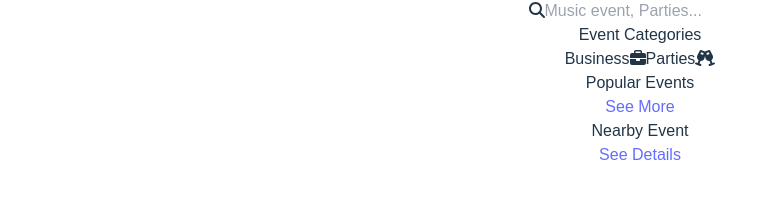
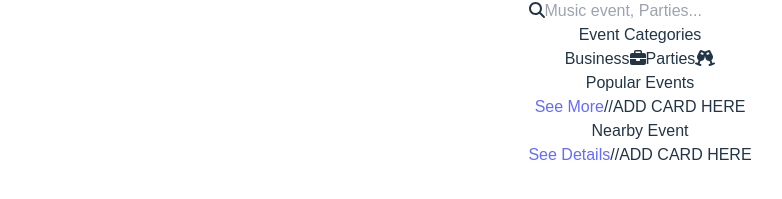
Before and after one commit to Y-Diallo/UMeet, a React (Vite) app in the folder frontend/: page /home in a window 1280 px wide. Shown: the part 381-580 px from the top of the page, without its empty margins (0-782 px from the left). Built offline with nearby package versions, Linux system fonts and the light colour scheme.

Commit message:
comment for card insertion

```diff
--- a/frontend/src/Routes/Home/Home.tsx
+++ b/frontend/src/Routes/Home/Home.tsx
@@ -41,11 +41,13 @@ function Home() {
         <div className="flex justify-between">
             <h3 className="leading-7 font-sans font-normal mt-3">Popular Events</h3>
             <a href="#" className="text-sm text-purple-900 mt-auto">See More</a>
+            //ADD CARD HERE
         </div>
 
         <div className="flex justify-between">
             <h3 className="leading-7 font-sans font-normal mt-3">Nearby Event</h3>
             <a href="#" className="text-sm text-purple-900 mt-auto">See Details</a>
+            //ADD CARD HERE
         </div>
         </div>
 
```
